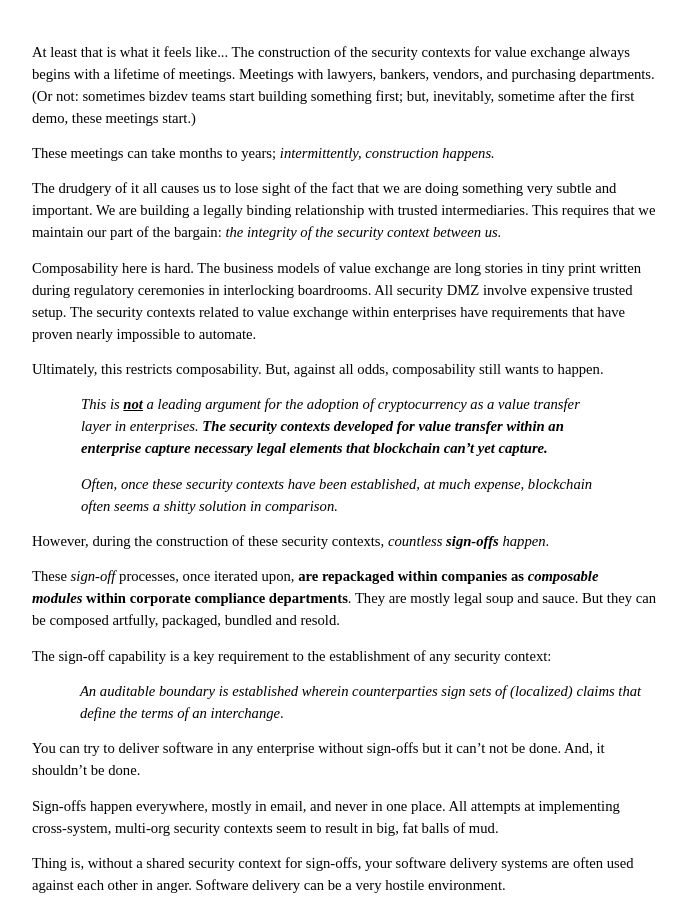
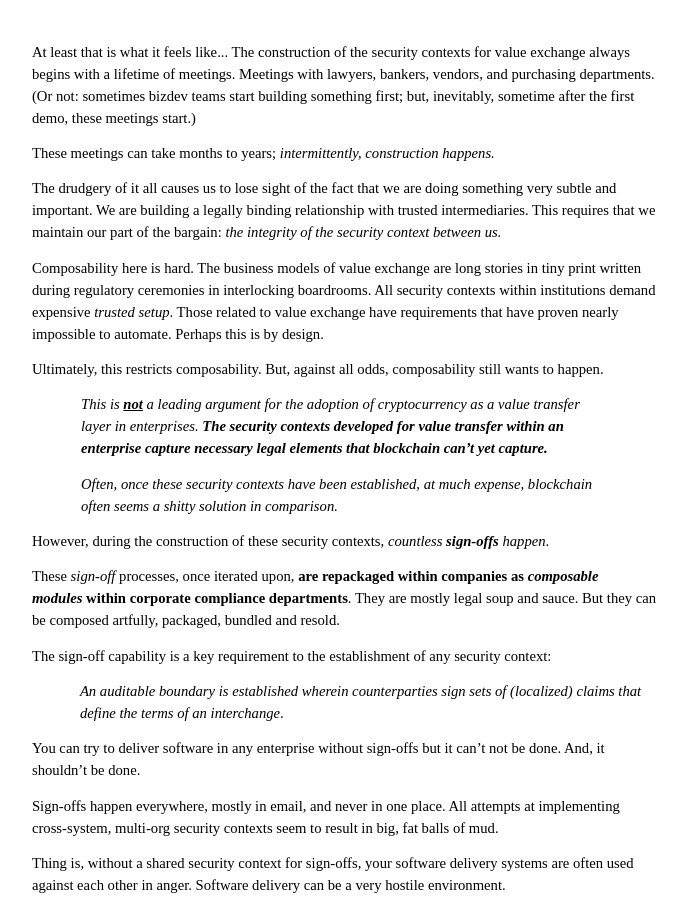
Before and after one commit to immutability-io/immutability-io.github.io, a Jekyll site: the page blockchain-as-a-composable-security-context.html, which Jekyll copies as it is, in a window 1280 px wide and 900 px high, scrolled down 4578 px. Shown: the whole window, without its empty margins (71-758 px from the left). Built offline with Jekyll 4.4.1, drawn with Linux system fonts in a browser that asks for light colours; some web fonts are replaced.

Commit message:
Blockchain as a Composable Security Context

```diff
--- a/blockchain-as-a-composable-security-context.html
+++ b/blockchain-as-a-composable-security-context.html
@@ -1195,10 +1195,9 @@
             intermediaries. This requires that we maintain our part of the bargain: </span><span class="c20 c2">the
             integrity of the security context between us.</span></p>
     <p class="c8"><span class="c6">Composability here is hard. The business models of value exchange are long
-            stories in tiny print written during regulatory ceremonies in interlocking boardrooms. All
-            security DMZ
-            involve expensive trusted setup. The security contexts related to value exchange within enterprises have
-            requirements that have proven nearly impossible to automate.</span></p>
+            stories in tiny print written during regulatory ceremonies in interlocking boardrooms. All security contexts
+            within institutions demand expensive <i>trusted setup</i>. Those related to value exchange have
+            requirements that have proven nearly impossible to automate. Perhaps this is by design.</span></p>
     <p class="c8"><span class="c6">Ultimately, this restricts composability. But, against all odds, composability still
             wants to happen.</span></p>
     <p class="c24"><span class="c2">This is </span><span class="c27 c29 c49">not</span><span class="c2">&nbsp;a leading
```
